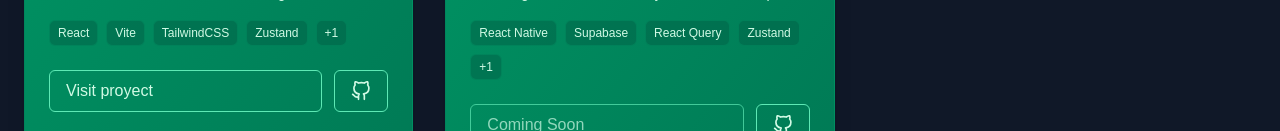
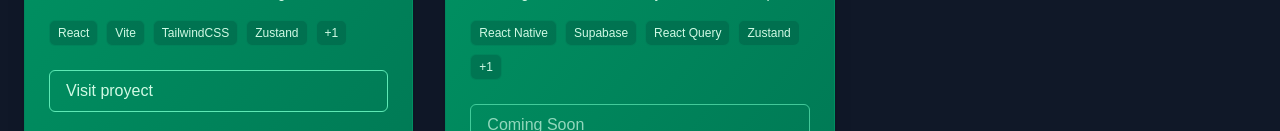
Before and after one commit to Ianbleake/BleakeDev, a Next.js app: page /proyects in a window 1280 px wide. Shown: the part 821-952 px from the top of the page. Built offline with nearby package versions, Linux system fonts and the light colour scheme.

Commit message:
fix: github null case

```diff
--- a/src/app/proyects/components/ProyectGrid/ProyectCard/index.tsx
+++ b/src/app/proyects/components/ProyectGrid/ProyectCard/index.tsx
@@ -73,6 +73,7 @@
             disabled={proyect.status === "In Progress" || proyect.status === "Planned"}
           >
           </Button>
+          {proyect.github && (
             <Button
               variant="primary"
               className="border-emerald-300 text-emerald-100 hover:bg-emerald-800/50 hover:text-white transition-all bg-transparent"
@@ -82,6 +83,7 @@
             >
               <FiGithub size={20} color={twTheme.colors.emerald[100]}/>
             </Button>
+          )}
         </div>
       </CardContent>
     </Card>
```
Lines whose indentation alone changed are shown as unchanged.
